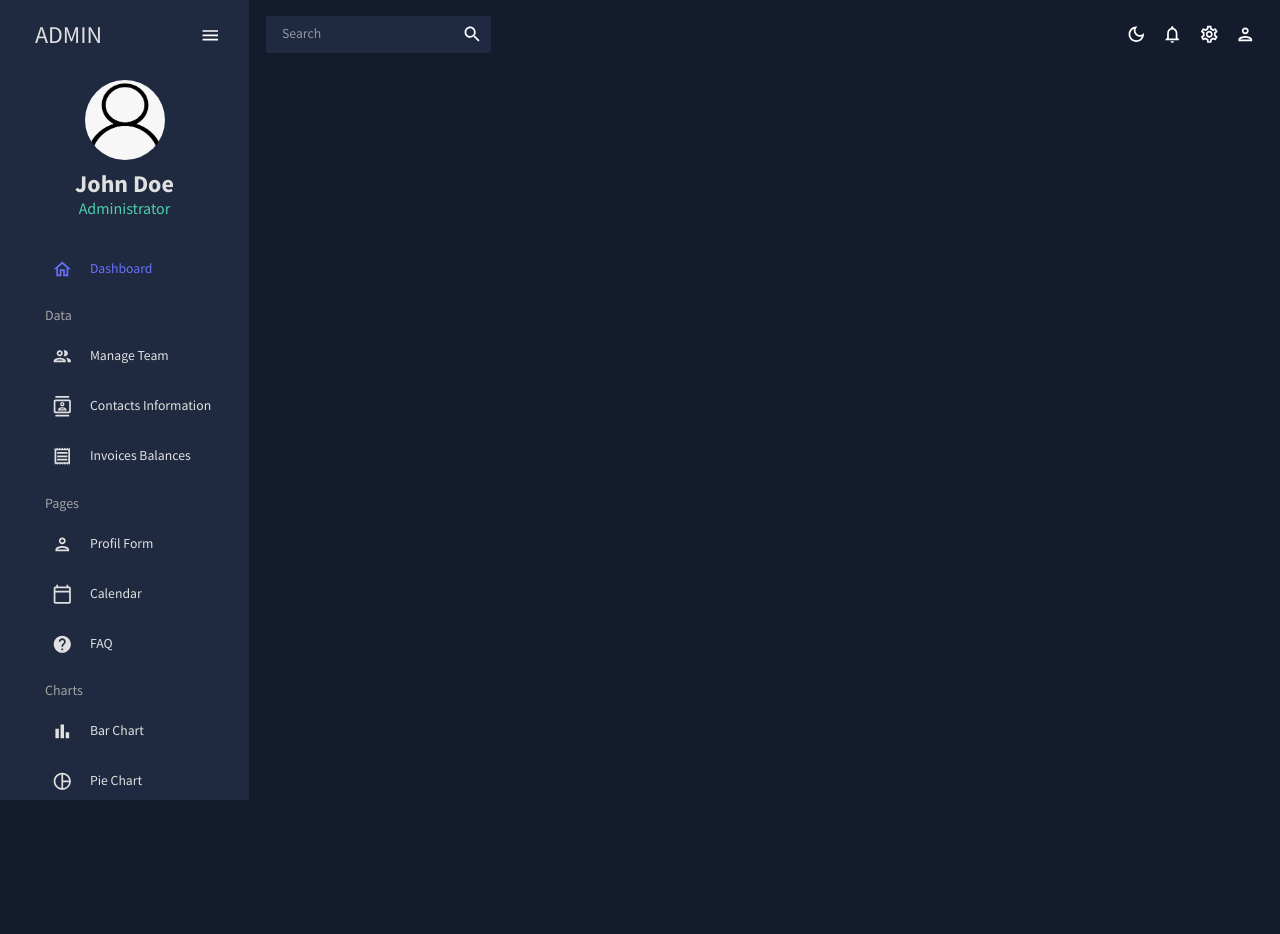
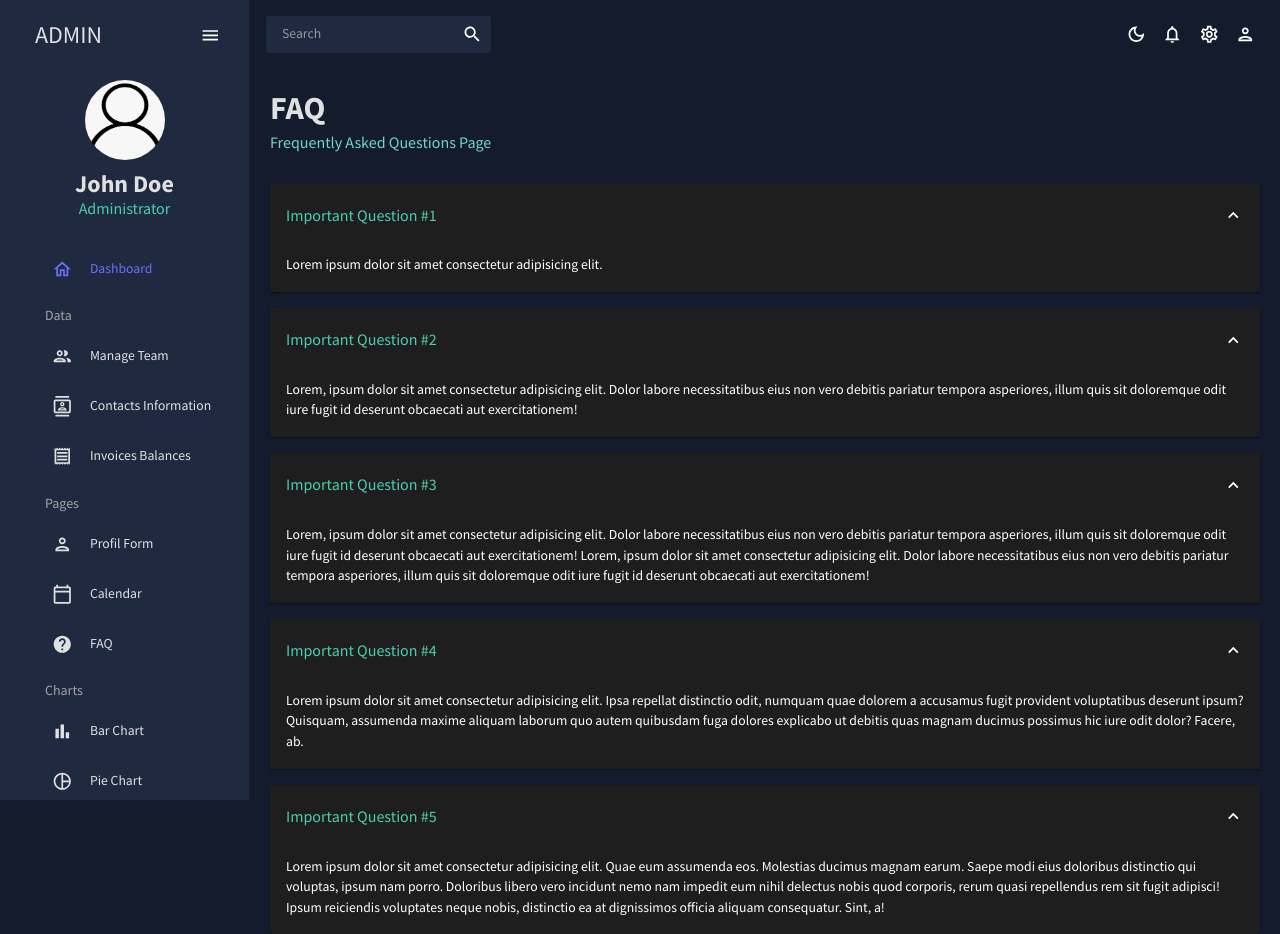
Before and after one commit to CMT94/react-MUI-admin-dashboard, a React (Create React App) app: page /faq in a window 1280 px wide. Before the commit the page ends 800 px from the top, so only its background shows below. Built offline with nearby package versions, Linux system fonts and the light colour scheme.

Commit message:
FAQ demo + FAQ Page

```diff
--- a/src/App.js
+++ b/src/App.js
@@ -14,10 +14,10 @@ import Invoices from "./scenes/invoices";
 import Contacts from "./scenes/contacts";
 import ProfileForm from "./scenes/profile-form";
 import Calendar from "./scenes/calendar";
+import FAQ from "./scenes/faq";
 // import Bar from "./scenes/bar";
 // import Line from "./scenes/line";
 // import Pie from "./scenes/pie";
-// import FAQ from "./scenes/faq";
 // import Geography from "./scenes/geography";
 
 const App = () => {
@@ -39,10 +39,10 @@ const App = () => {
                 <Route path={"/invoices"} element={<Invoices />} />
                 <Route path={"/form"} element={<ProfileForm />} />
                 <Route path={"/calendar"} element={<Calendar />} />
+                <Route path={"/faq"} element={<FAQ />} />
                 {/* <Route path={"/bar"} element={<Bar />} /> */}
                 {/* <Route path={"/pie"} element={<Pie />} /> */}
                 {/* <Route path={"/line"} element={<Line />} /> */}
-                {/* <Route path={"/faq"} element={<FAQ />} /> */}
                 {/* <Route path={"/geography"} element={<Geography />} /> */}
               </Routes>
             </main>
--- /dev/null
+++ b/src/scenes/faq/index.js
@@ -0,0 +1,68 @@
+import React from "react";
+
+import {
+  Accordion,
+  AccordionDetails,
+  AccordionSummary,
+  Box,
+  Typography,
+} from "@mui/material";
+
+import Header from "../../components/Header";
+
+import { useTheme } from "@mui/material";
+import { tokens } from "../../theme";
+import { ExpandMore } from "@mui/icons-material";
+
+const faqDemoData = [
+  {
+    id: "faq1",
+    title: "Important Question #1",
+    desc: "Lorem ipsum dolor sit amet consectetur adipisicing elit.",
+  },
+  {
+    id: "faq2",
+    title: "Important Question #2",
+    desc: "Lorem, ipsum dolor sit amet consectetur adipisicing elit. Dolor labore necessitatibus eius non vero debitis pariatur tempora asperiores, illum quis sit doloremque odit iure fugit id deserunt obcaecati aut exercitationem!",
+  },
+  {
+    id: "faq3",
+    title: "Important Question #3",
+    desc: "Lorem, ipsum dolor sit amet consectetur adipisicing elit. Dolor labore necessitatibus eius non vero debitis pariatur tempora asperiores, illum quis sit doloremque odit iure fugit id deserunt obcaecati aut exercitationem! Lorem, ipsum dolor sit amet consectetur adipisicing elit. Dolor labore necessitatibus eius non vero debitis pariatur tempora asperiores, illum quis sit doloremque odit iure fugit id deserunt obcaecati aut exercitationem!",
+  },
+  {
+    id: "faq4",
+    title: "Important Question #4",
+    desc: "Lorem ipsum dolor sit amet consectetur adipisicing elit. Ipsa repellat distinctio odit, numquam quae dolorem a accusamus fugit provident voluptatibus deserunt ipsum? Quisquam, assumenda maxime aliquam laborum quo autem quibusdam fuga dolores explicabo ut debitis quas magnam ducimus possimus hic iure odit dolor? Facere, ab.",
+  },
+  {
+    id: "faq5",
+    title: "Important Question #5",
+    desc: " Lorem ipsum dolor sit amet consectetur adipisicing elit. Quae eum assumenda eos. Molestias ducimus magnam earum. Saepe modi eius doloribus distinctio qui voluptas, ipsum nam porro. Doloribus libero vero incidunt nemo nam impedit eum nihil delectus nobis quod corporis, rerum quasi repellendus rem sit fugit adipisci! Ipsum reiciendis voluptates neque nobis, distinctio ea at dignissimos officia aliquam consequatur. Sint, a!",
+  },
+];
+const FAQ = () => {
+  const theme = useTheme();
+  const colors = tokens(theme.palette.mode);
+
+  return (
+    <Box m="20px">
+      <Header title="FAQ" subtitle="Frequently Asked Questions Page" />
+
+      {faqDemoData.map((faq) => (
+        <Accordion key={faq.id} defaultExpanded>
+          <AccordionSummary expandIcon={<ExpandMore />}>
+            <Typography color={colors.greenAccent[500]} variant="h5">
+              {faq.title}
+            </Typography>
+          </AccordionSummary>
+          <AccordionDetails>
+            <Typography>{faq.desc}</Typography>
+          </AccordionDetails>
+        </Accordion>
+      ))}
+    </Box>
+  );
+};
+
+export default FAQ;
```
